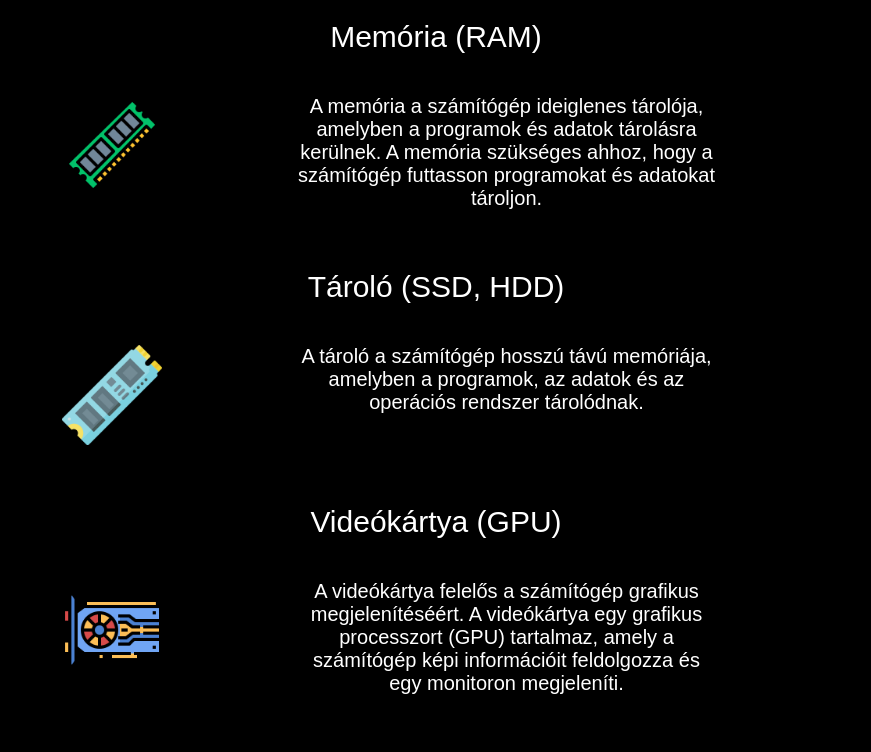
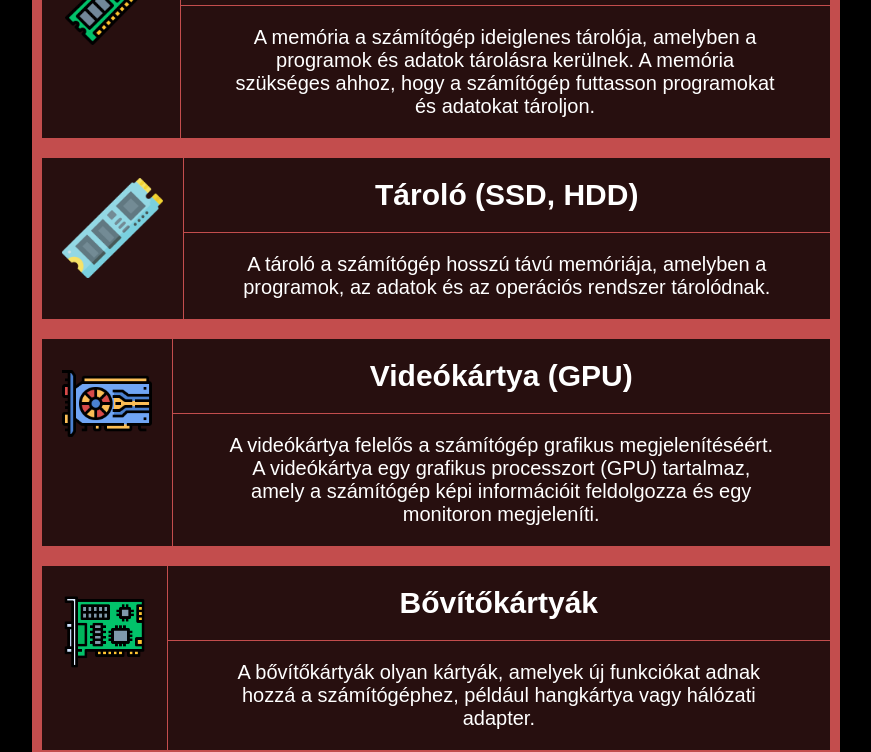
Before and after one commit to Foltifeki/Sz-m-t-g-p-fel-p-t-se, a plain HTML site: page index.html in a window 1280 px wide. Shown: the part 708-1460 px from the top of the page, without its empty margins (204-1075 px from the left). Drawn offline with Linux system fonts and the light colour scheme.

Commit message:
Add more change to a grid

```diff
--- a/style.css
+++ b/style.css
@@ -6,15 +6,13 @@ body {
     padding: 0;
   }
 
-
   .head {
     background-color: #292929;
-    padding: 20px;
+    padding: 10px;
     text-align: center;
     border: 5px solid;
     margin: auto;
     width: 50%;
-    padding: 10px;
   }
 
   h1 {
@@ -31,11 +29,9 @@ body {
     margin-bottom: 20px;
   }
 
-
-
   img {
-    width: 100px;
-    height: 100px;
+    max-width: 100%;
+    height: auto;
   }
 
   footer {
@@ -43,7 +39,6 @@ body {
     padding: 20px;
     text-align: center;
   }
-
 
   .item1 { grid-area: header; }
   .item2 { grid-area: img; }
@@ -54,10 +49,10 @@ body {
     color: white;
     display: grid;
     grid-template-areas:
-      'header header header header header header'
+      'img header header header header header'
       'img main main main main main';
     gap: 1px;
-    background-color: #000000;
+    background-color: #c34d4d;
     padding: 10px;
     width: 80%;
     margin: auto;
@@ -69,19 +64,15 @@ body {
     padding: 20px 20px;
   }
 
-  .grid-container > .item2 {
-    width: 100px;
-    height: 100px;
-  }
-
   .cim {
     font-size: 30px;
+    font-weight: bold;
   }
 
   p {
     color: white;
     text-align: center;
     font-size: 20px;
-    width: 70%;
+    width: 90%;
     margin: auto;
   }
```
